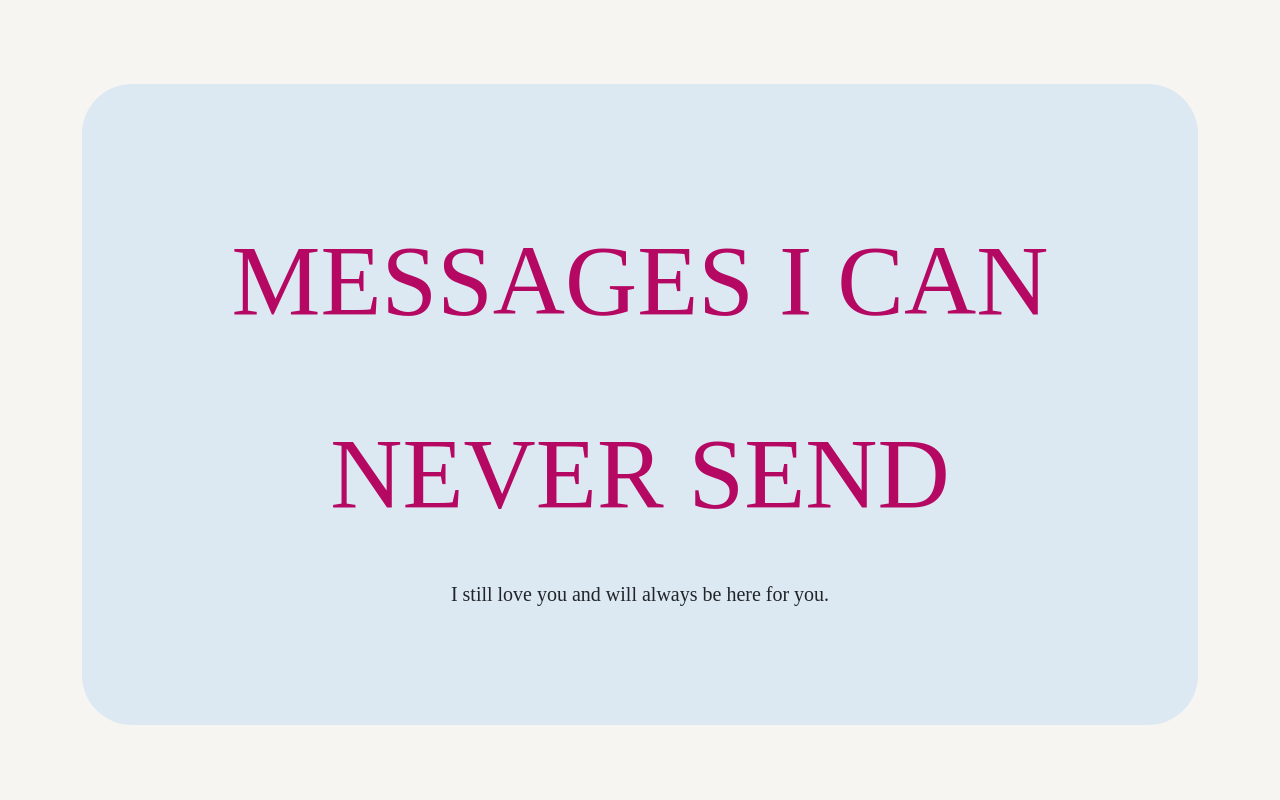
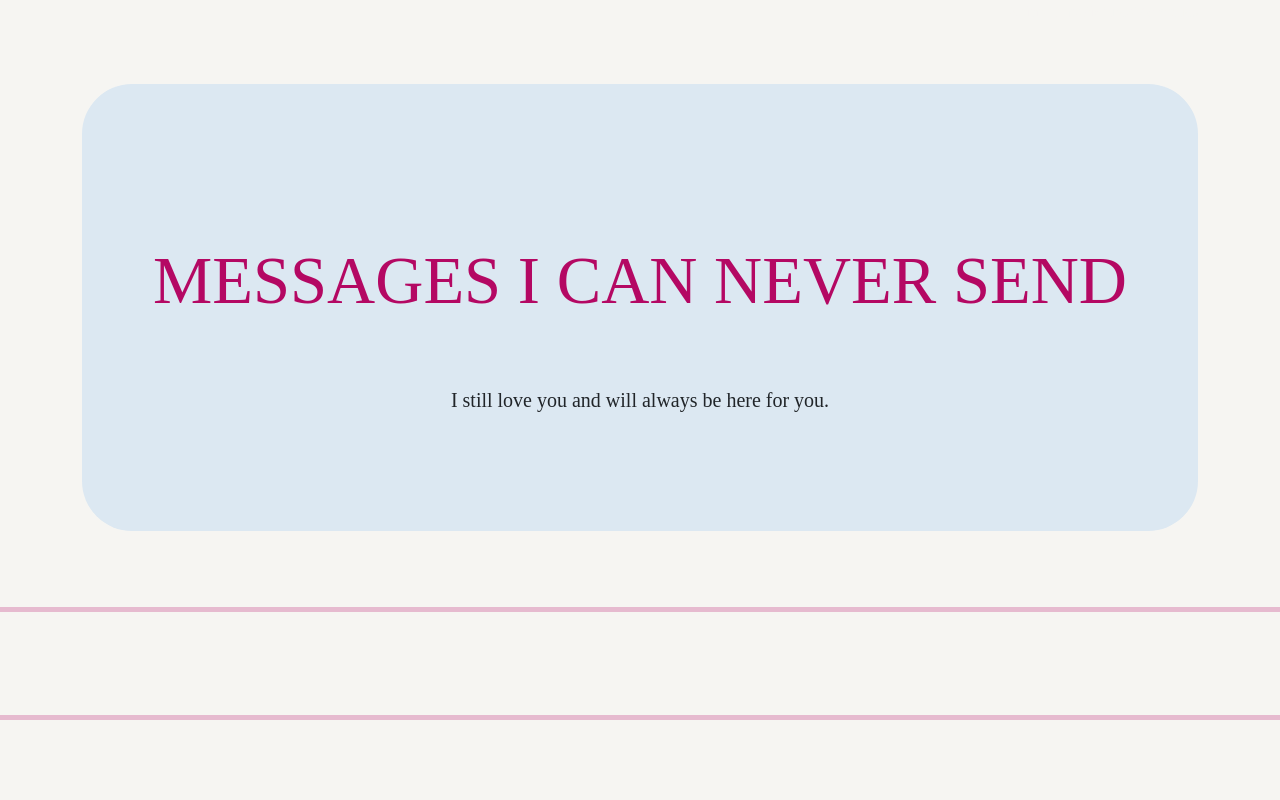
Before and after one commit to sotnasgna/Asquared, a plain HTML site: page index.html in a window 1280 px wide. Shown: the top 800 px of the page. Drawn offline with nearby package versions, Linux system fonts and the light colour scheme.

Commit message:
font size change

```diff
--- a/style/style.css
+++ b/style/style.css
@@ -131,7 +131,7 @@ body {
 
 		h1 {
 			font-family: Peace Sans;
-			font-size: 75pt;
+			font-size: 50pt;
 			line-height: 145pt;
 			text-transform: uppercase;
 			text-align: center;
```
